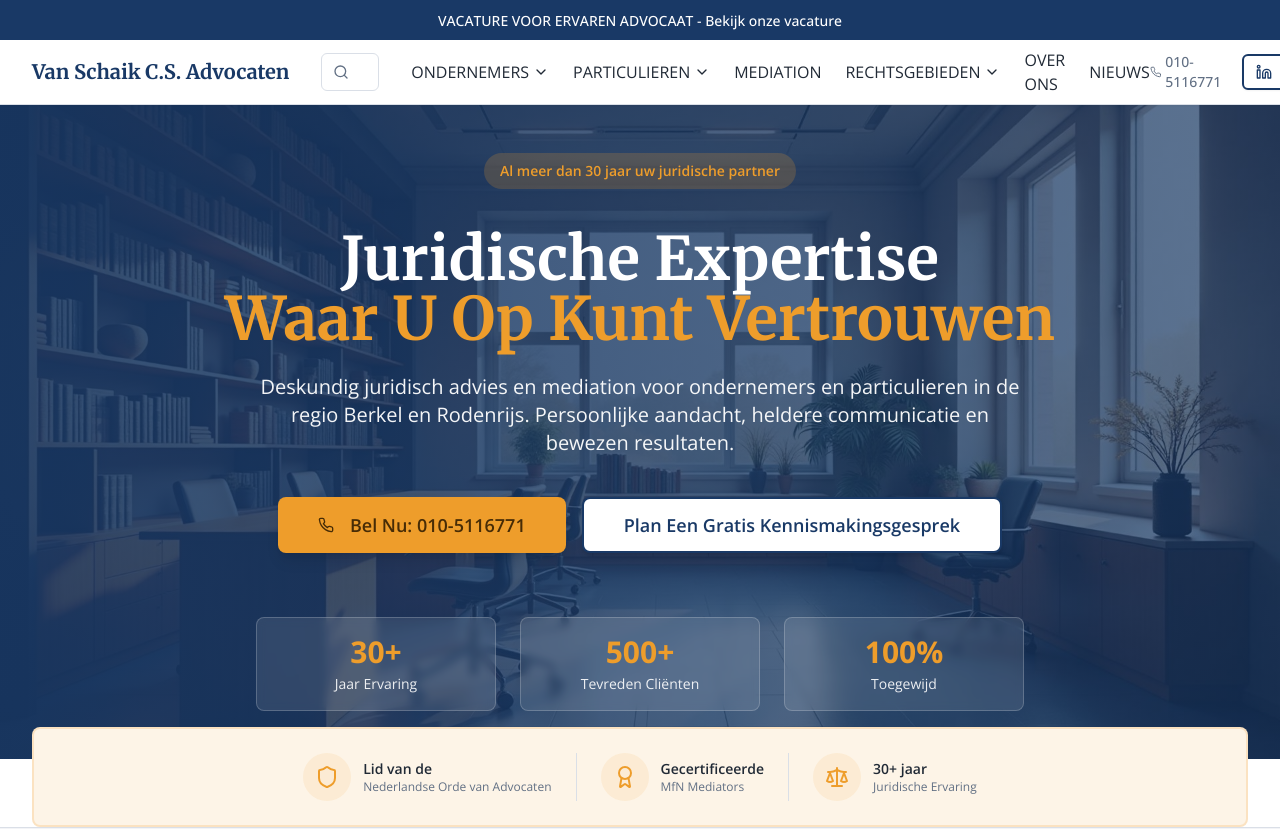
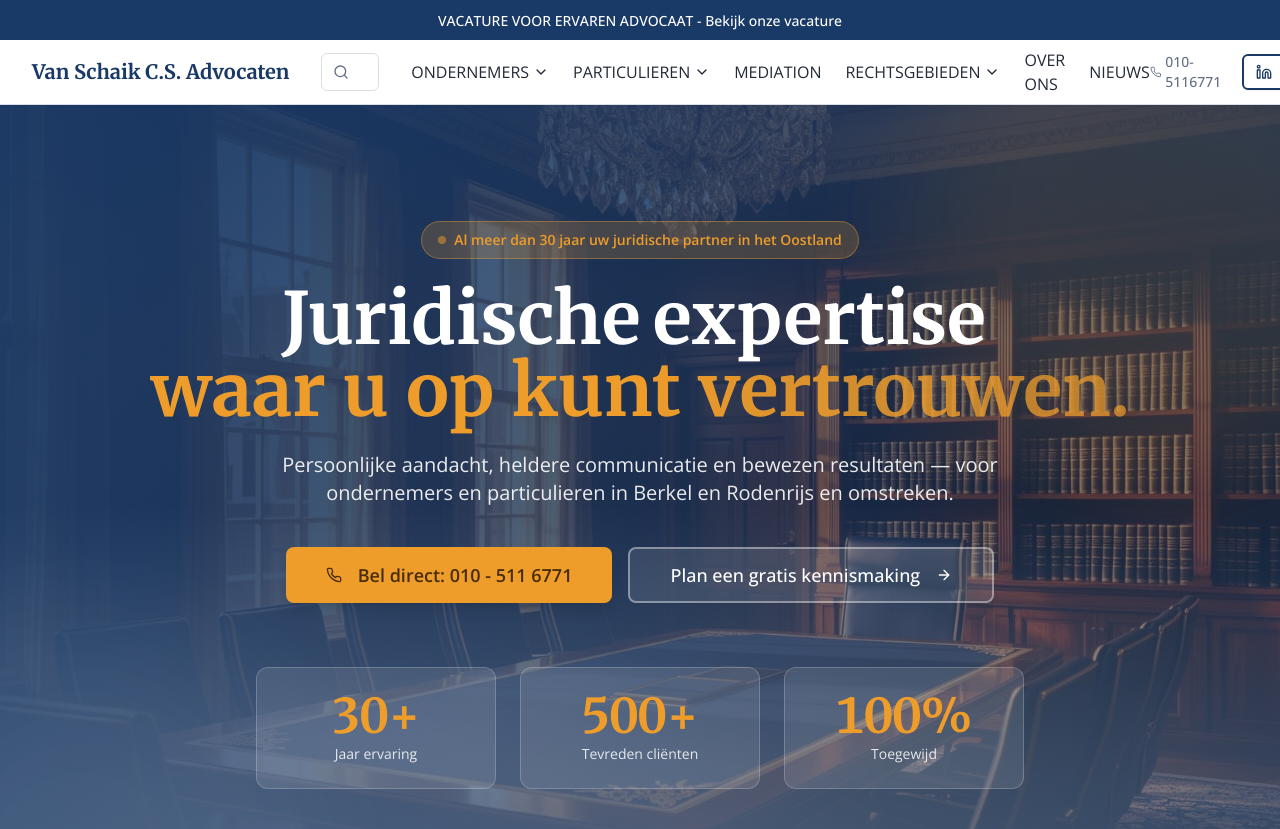
Before and after one commit to Benrgy/vanschaikcsadvocaten, a React (Vite) app: page / in a window 1280 px wide. Shown: the top 829 px of the page. Built offline with nearby package versions, Linux system fonts and the light colour scheme; the HTML template or start-up script is replaced by a standard one.

Commit message:
Changes
Co-authored-by: Benrgy <36407295+Benrgy@users.noreply.github.com>

```diff
--- a/src/components/Hero.tsx
+++ b/src/components/Hero.tsx
@@ -1,66 +1,181 @@
 import { Button } from "@/components/ui/button";
-import { Phone } from "lucide-react";
-import heroBackground from "@/assets/hero-background.jpg";
+import { Phone, ArrowRight, ChevronDown } from "lucide-react";
+import { motion, useReducedMotion, useScroll, useTransform } from "framer-motion";
+import { useRef } from "react";
+import heroOffice from "@/assets/hero-office.jpg";
+import AnimatedCounter from "./AnimatedCounter";
 
 const Hero = () => {
+  const reduce = useReducedMotion();
+  const ref = useRef<HTMLElement>(null);
+  const { scrollYProgress } = useScroll({
+    target: ref,
+    offset: ["start start", "end start"],
+  });
+
+  // Subtle parallax on the background image and content
+  const bgY = useTransform(scrollYProgress, [0, 1], ["0%", "25%"]);
+  const bgScale = useTransform(scrollYProgress, [0, 1], [1.05, 1.15]);
+  const contentY = useTransform(scrollYProgress, [0, 1], ["0%", "-10%"]);
+  const contentOpacity = useTransform(scrollYProgress, [0, 0.8], [1, 0]);
+
   return (
-    <section className="relative min-h-[600px] flex items-center justify-center overflow-hidden">
-      {/* Background Image */}
-      <div
-        className="absolute inset-0 bg-cover bg-center bg-no-repeat"
-        style={{ backgroundImage: `url(${heroBackground})` }}
+    <section
+      ref={ref}
+      className="relative min-h-screen flex items-center justify-center overflow-hidden bg-primary"
+    >
+      {/* Cinematic background with Ken Burns + parallax */}
+      <motion.div
+        className="absolute inset-0 will-change-transform"
+        style={reduce ? undefined : { y: bgY, scale: bgScale }}
       >
-        <div className="absolute inset-0 bg-gradient-to-r from-primary/90 to-primary/70"></div>
-      </div>
+        <img
+          src={heroOffice}
+          alt="Kantoor van Van Schaik C.S. Advocaten"
+          width={1920}
+          height={1080}
+          className="absolute inset-0 h-full w-full object-cover"
+          fetchPriority="high"
+        />
+        {/* Layered overlays for depth */}
+        <div className="absolute inset-0 bg-gradient-to-r from-primary/95 via-primary/75 to-primary/40" />
+        <div className="absolute inset-0 bg-gradient-to-t from-background/30 via-transparent to-primary/30" />
+        {/* Vignette */}
+        <div className="absolute inset-0 [background:radial-gradient(ellipse_at_center,transparent_45%,hsl(var(--primary)/0.55)_100%)]" />
+      </motion.div>
+
+      {/* Soft animated gold accent */}
+      <motion.div
+        aria-hidden
+        className="absolute -top-32 -right-32 h-[500px] w-[500px] rounded-full bg-trust/25 blur-3xl"
+        animate={reduce ? undefined : { scale: [1, 1.15, 1], opacity: [0.5, 0.8, 0.5] }}
+        transition={{ duration: 8, repeat: Infinity, ease: "easeInOut" }}
+      />
+      <motion.div
+        aria-hidden
+        className="absolute -bottom-40 -left-32 h-[420px] w-[420px] rounded-full bg-primary-foreground/10 blur-3xl"
+        animate={reduce ? undefined : { scale: [1, 1.1, 1], opacity: [0.3, 0.6, 0.3] }}
+        transition={{ duration: 10, repeat: Infinity, ease: "easeInOut", delay: 1 }}
+      />
 
       {/* Content */}
-      <div className="relative z-10 max-w-5xl mx-auto px-4 sm:px-6 lg:px-8 text-center py-12">
-        <div className="mb-6">
-          <span className="inline-block bg-trust/20 text-trust px-4 py-2 rounded-full text-sm font-semibold mb-4">
-            Al meer dan 30 jaar uw juridische partner
+      <motion.div
+        className="relative z-10 max-w-6xl mx-auto px-4 sm:px-6 lg:px-8 py-24 text-center"
+        style={reduce ? undefined : { y: contentY, opacity: contentOpacity }}
+      >
+        <motion.div
+          initial={{ opacity: 0, y: 16 }}
+          animate={{ opacity: 1, y: 0 }}
+          transition={{ duration: 0.7, ease: [0.22, 1, 0.36, 1] }}
+          className="mb-6"
+        >
+          <span className="inline-flex items-center gap-2 bg-trust/20 backdrop-blur-md border border-trust/40 text-trust px-4 py-2 rounded-full text-sm font-semibold">
+            <span className="h-2 w-2 rounded-full bg-trust animate-pulse" />
+            Al meer dan 30 jaar uw juridische partner in het Oostland
           </span>
-        </div>
+        </motion.div>
 
-        <h1 className="text-4xl md:text-5xl lg:text-6xl font-heading font-bold text-white mb-6 text-balance">
-          Juridische Expertise
+        <h1 className="font-heading font-bold text-white text-balance text-4xl md:text-6xl lg:text-7xl leading-[1.05] mb-6">
+          {"Juridische expertise".split(" ").map((word, i) => (
+            <motion.span
+              key={i}
+              className="inline-block mr-3"
+              initial={{ opacity: 0, y: 30, filter: "blur(8px)" }}
+              animate={{ opacity: 1, y: 0, filter: "blur(0px)" }}
+              transition={{ duration: 0.8, delay: 0.15 + i * 0.08, ease: [0.22, 1, 0.36, 1] }}
+            >
+              {word}
+            </motion.span>
+          ))}
           <br />
-          <span className="text-trust">Waar U Op Kunt Vertrouwen</span>
+          <motion.span
+            className="bg-gradient-to-r from-trust via-trust to-trust/70 bg-clip-text text-transparent"
+            initial={{ opacity: 0, y: 30 }}
+            animate={{ opacity: 1, y: 0 }}
+            transition={{ duration: 0.9, delay: 0.55, ease: [0.22, 1, 0.36, 1] }}
+          >
+            waar u op kunt vertrouwen.
+          </motion.span>
         </h1>
 
-        <p className="text-lg md:text-xl text-white/95 mb-10 max-w-3xl mx-auto leading-relaxed">
-          Deskundig juridisch advies en mediation voor ondernemers en particulieren
-          in de regio Berkel en Rodenrijs. Persoonlijke aandacht, heldere communicatie en bewezen resultaten.
-        </p>
+        <motion.p
+          initial={{ opacity: 0, y: 20 }}
+          animate={{ opacity: 1, y: 0 }}
+          transition={{ duration: 0.8, delay: 0.8 }}
+          className="text-lg md:text-xl text-white/90 max-w-3xl mx-auto leading-relaxed mb-10"
+        >
+          Persoonlijke aandacht, heldere communicatie en bewezen resultaten —
+          voor ondernemers en particulieren in Berkel en Rodenrijs en omstreken.
+        </motion.p>
 
-        <div className="flex flex-col sm:flex-row gap-4 justify-center items-center mb-8">
-          <Button variant="hero" size="xl" asChild>
+        <motion.div
+          initial={{ opacity: 0, y: 20 }}
+          animate={{ opacity: 1, y: 0 }}
+          transition={{ duration: 0.8, delay: 0.95 }}
+          className="flex flex-col sm:flex-row gap-4 justify-center items-center"
+        >
+          <Button variant="hero" size="xl" asChild className="group">
             <a href="tel:0105116771">
               <Phone className="h-5 w-5 mr-2" />
-              Bel Nu: 010-5116771
+              Bel direct: 010 - 511 6771
             </a>
           </Button>
-          <Button variant="professional" size="xl" asChild>
-            <a href="#contact">
-              Plan Een Gratis Kennismakingsgesprek
+          <Button
+            variant="outline"
+            size="xl"
+            asChild
+            className="bg-white/10 backdrop-blur-md text-white border-white/40 hover:bg-white hover:text-primary"
+          >
+            <a href="/contact" className="group">
+              Plan een gratis kennismaking
+              <ArrowRight className="h-5 w-5 ml-2 transition-transform group-hover:translate-x-1" />
             </a>
           </Button>
-        </div>
+        </motion.div>
 
-        <div className="grid grid-cols-1 md:grid-cols-3 gap-6 mt-16 max-w-3xl mx-auto">
-          <div className="bg-white/10 backdrop-blur-sm border border-white/20 rounded-lg p-4">
-            <p className="text-3xl font-bold text-trust mb-1">30+</p>
-            <p className="text-white/90 text-sm">Jaar Ervaring</p>
-          </div>
-          <div className="bg-white/10 backdrop-blur-sm border border-white/20 rounded-lg p-4">
-            <p className="text-3xl font-bold text-trust mb-1">500+</p>
-            <p className="text-white/90 text-sm">Tevreden Cliënten</p>
-          </div>
-          <div className="bg-white/10 backdrop-blur-sm border border-white/20 rounded-lg p-4">
-            <p className="text-3xl font-bold text-trust mb-1">100%</p>
-            <p className="text-white/90 text-sm">Toegewijd</p>
-          </div>
-        </div>
-      </div>
+        {/* Stats strip */}
+        <motion.div
+          initial={{ opacity: 0, y: 30 }}
+          animate={{ opacity: 1, y: 0 }}
+          transition={{ duration: 0.9, delay: 1.15 }}
+          className="grid grid-cols-3 gap-3 md:gap-6 mt-16 max-w-3xl mx-auto"
+        >
+          {[
+            { value: 30, suffix: "+", label: "Jaar ervaring" },
+            { value: 500, suffix: "+", label: "Tevreden cliënten" },
+            { value: 100, suffix: "%", label: "Toegewijd" },
+          ].map((s) => (
+            <div
+              key={s.label}
+              className="bg-white/10 backdrop-blur-md border border-white/20 rounded-xl p-4 md:p-6 hover:bg-white/15 transition-colors"
+            >
+              <p className="text-3xl md:text-5xl font-heading font-bold text-trust mb-1 tabular-nums">
+                <AnimatedCounter to={s.value} suffix={s.suffix} />
+              </p>
+              <p className="text-white/85 text-xs md:text-sm">{s.label}</p>
+            </div>
+          ))}
+        </motion.div>
+      </motion.div>
+
+      {/* Scroll indicator */}
+      <motion.a
+        href="#trustbar"
+        aria-label="Scroll verder"
+        className="absolute bottom-6 left-1/2 -translate-x-1/2 z-10 text-white/80 hover:text-trust transition-colors"
+        initial={{ opacity: 0 }}
+        animate={{ opacity: 1 }}
+        transition={{ delay: 1.6, duration: 0.6 }}
+      >
+        <motion.div
+          animate={reduce ? undefined : { y: [0, 8, 0] }}
+          transition={{ duration: 2, repeat: Infinity, ease: "easeInOut" }}
+          className="flex flex-col items-center gap-1"
+        >
+          <span className="text-xs uppercase tracking-[0.2em]">Ontdek meer</span>
+          <ChevronDown className="h-5 w-5" />
+        </motion.div>
+      </motion.a>
     </section>
   );
 };
```
